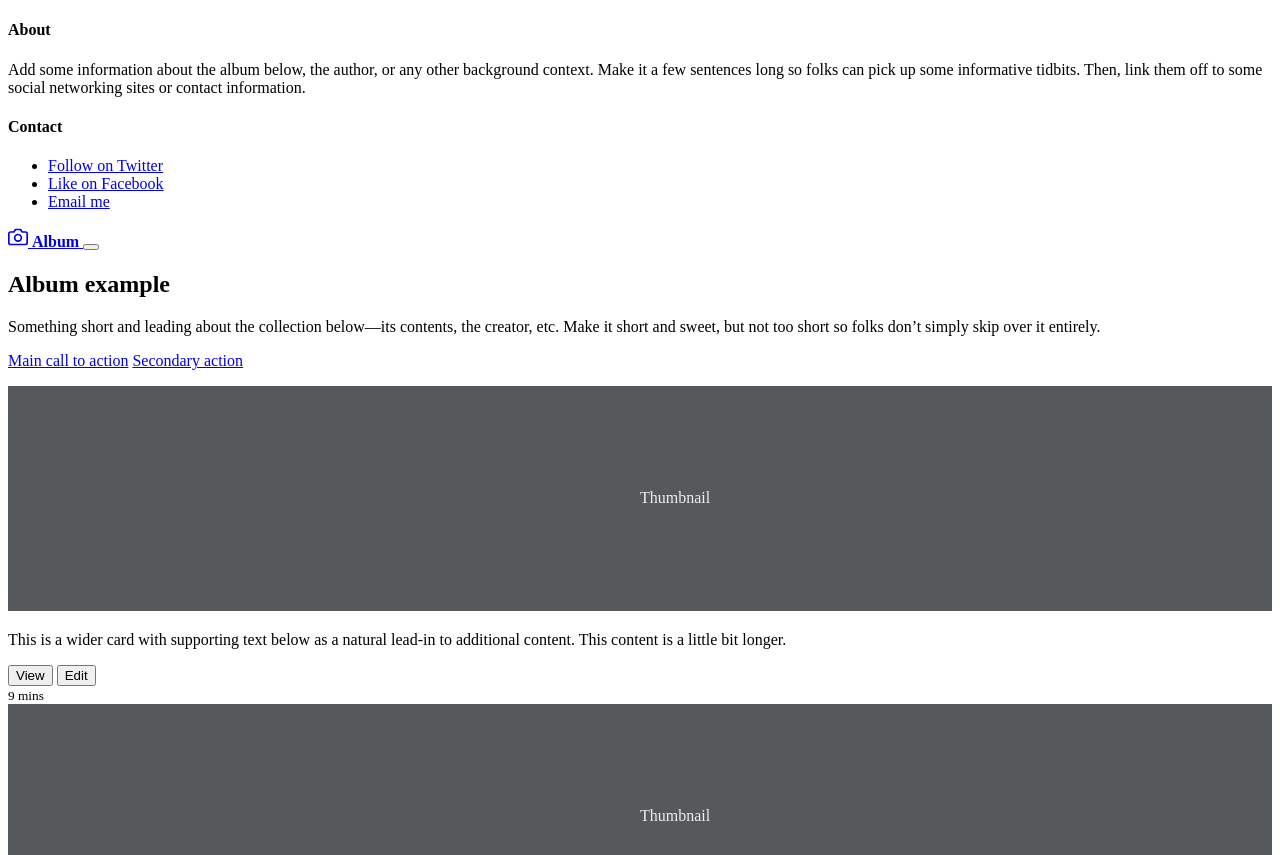
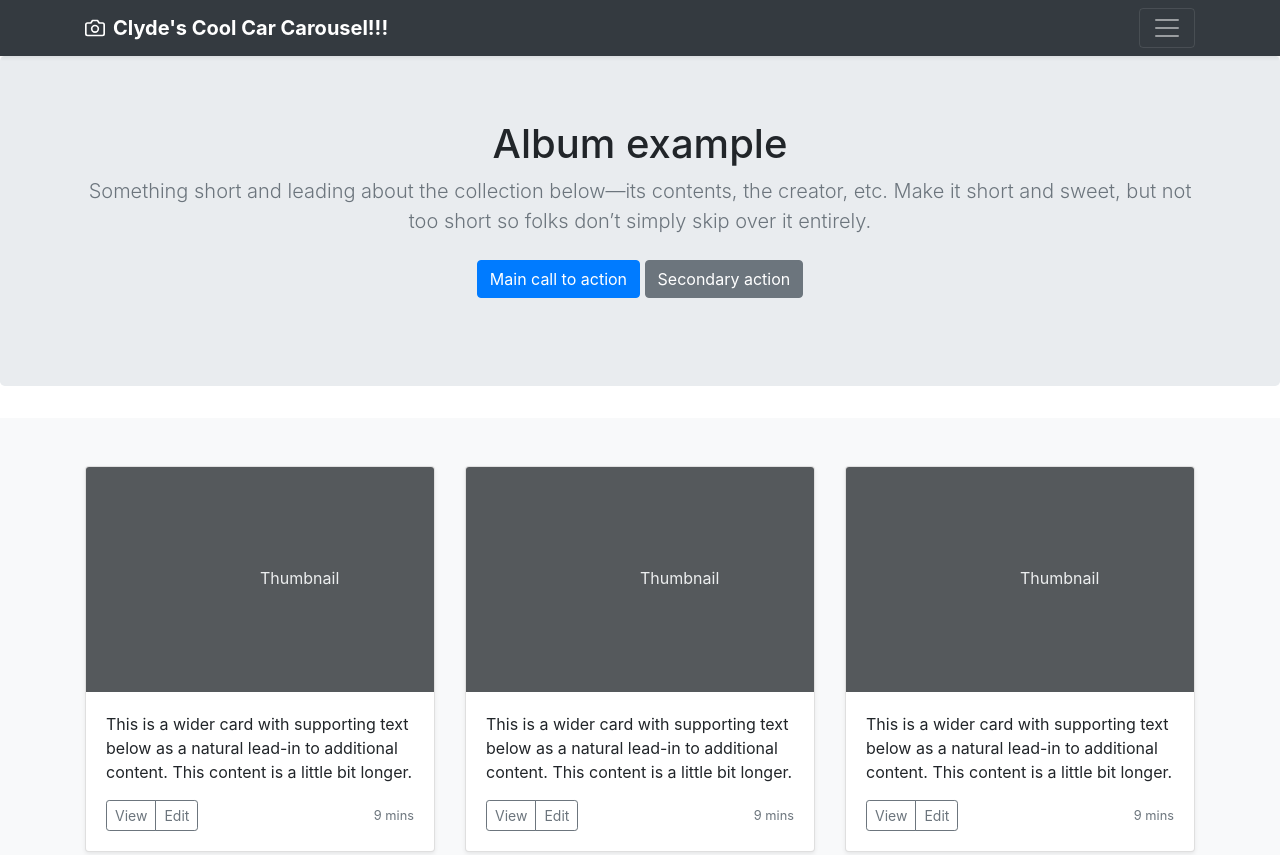
Before and after one commit to josephbarsness/clydesCoolCarCarousel, a plain HTML site: page index.html in a window 1280 px wide. Shown: the top 855 px of the page. Drawn offline with nearby package versions, Linux system fonts and the light colour scheme.

Commit message:
template complete!

```diff
--- a/index.html
+++ b/index.html
@@ -5,11 +5,16 @@
     <meta name="viewport" content="width=device-width, initial-scale=1.0">
     <meta http-equiv="X-UA-Compatible" content="ie=edge">
     <link rel="shortcut icon" href="https://i1.wp.com/zawarcars.com/wp-content/uploads/2018/09/favicon.png?ssl=1">
+    <link rel="stylesheet" href="https://stackpath.bootstrapcdn.com/bootstrap/4.3.1/css/bootstrap.min.css"
+        integrity="sha384-ggOyR0iXCbMQv3Xipma34MD+dH/1fQ784/j6cY/iJTQUOhcWr7x9JvoRxT2MZw1T" crossorigin="anonymous">
+    <script src="https://stackpath.bootstrapcdn.com/bootstrap/4.3.1/js/bootstrap.min.js"
+        integrity="sha384-JjSmVgyd0p3pXB1rRibZUAYoIIy6OrQ6VrjIEaFf/nJGzIxFDsf4x0xIM+B07jRM"
+        crossorigin="anonymous"></script>
     <title>Clyde's Cool Car Carousel</title>
 </head>
 <body>
     <header>
-        <div class="bg-dark collapse" id="navbarHeader" style="">
+        <div class="bg-dark collapse" id="navbarHeader">
             <div class="container">
                 <div class="row">
                     <div class="col-sm-8 col-md-7 py-4">
@@ -39,7 +44,7 @@
                         </path>
                         <circle cx="12" cy="13" r="4"></circle>
                     </svg>
-                    <strong>Album</strong>
+                    <strong>Clyde's Cool Car Carousel!!!</strong>
                 </a>
                 <button class="navbar-toggler collapsed" type="button" data-toggle="collapse"
                     data-target="#navbarHeader" aria-controls="navbarHeader" aria-expanded="false"
```
Also changed, not shown: package-lock.json (added).
